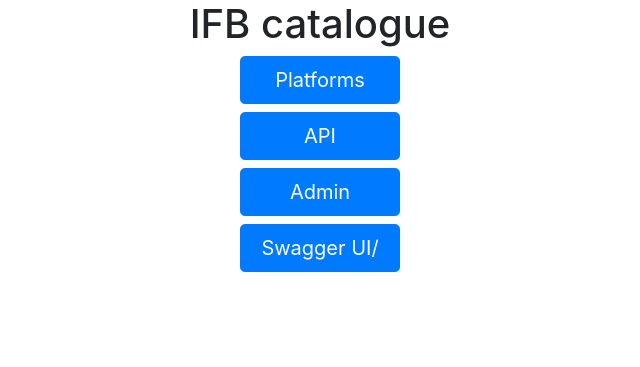
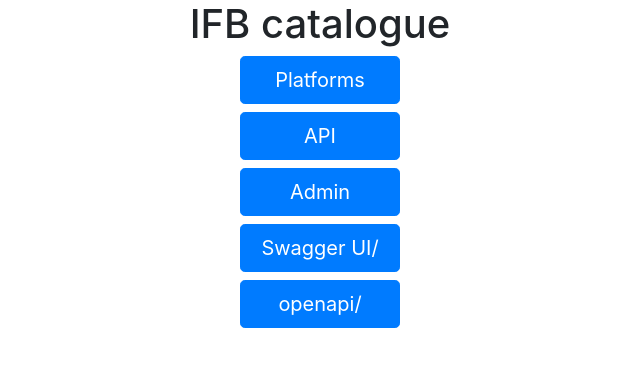
Before and after one commit to IFB-ElixirFr/ifbcat, a Django app: template ifbcat_vanilla_front/templates/ifbcat_api/index.html in a window 1280 px wide. Shown: the top 367 px of the page, without its empty margins (320-960 px from the left). Run offline with Django 3.2, Linux system fonts and the light colour scheme; the template is opened without the code that fills it, so the values that code supplies are empty; parts of the project's set-up code (start-up, migrations or seed data) failed here and were passed over; some libraries are stand-ins or nearby versions.

Commit message:
add openapi link in json

```diff
--- a/ifbcat_vanilla_front/templates/ifbcat_api/index.html
+++ b/ifbcat_vanilla_front/templates/ifbcat_api/index.html
@@ -8,5 +8,6 @@
     <a href="/api/" role="button" class="btn btn-primary btn-lg btn-block">API</a>
     <a href="/admin/" role="button" class="btn btn-primary btn-lg btn-block">Admin</a>
     <a href="/swagger-ui/" role="button" class="btn btn-primary btn-lg btn-block">Swagger UI/</a>
+    <a href="/openapi?format=openapi-json" role="button" class="btn btn-primary btn-lg btn-block">openapi/</a>
 </div>
 {% endblock content%}
```
